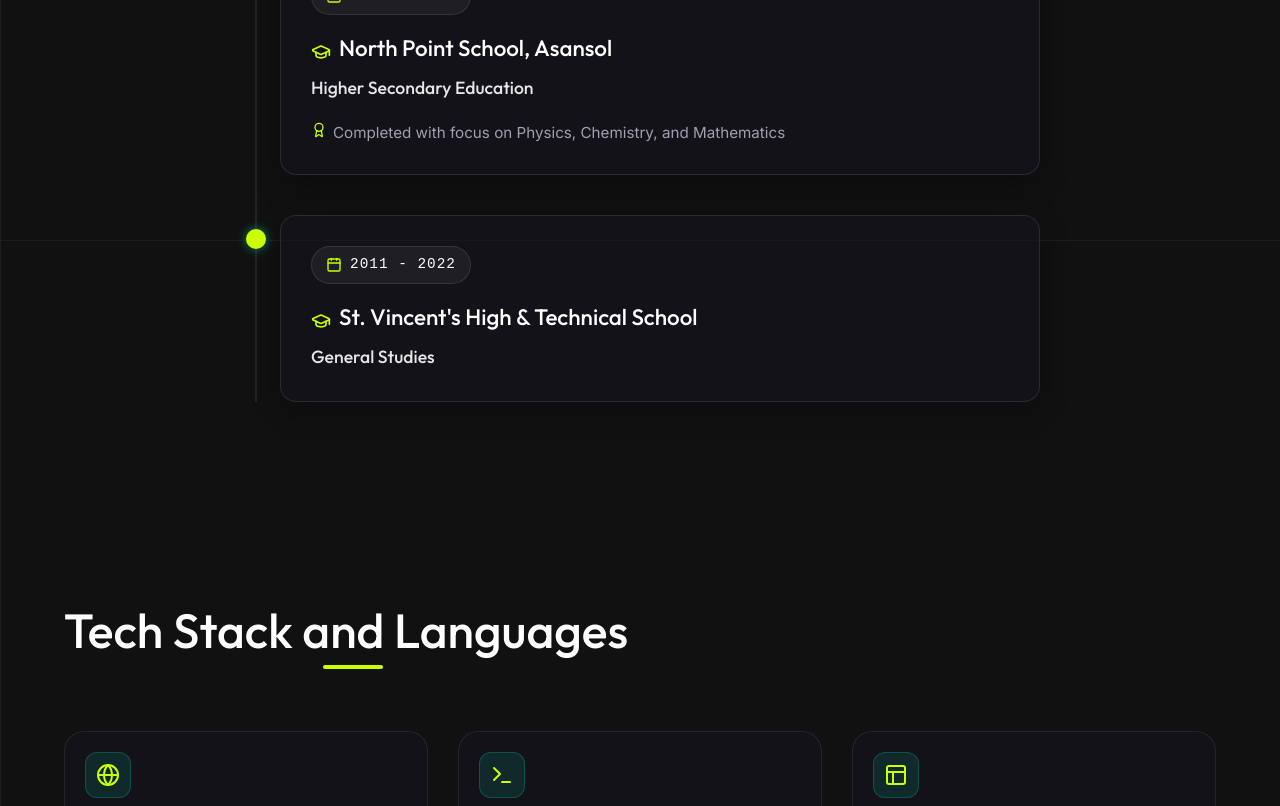
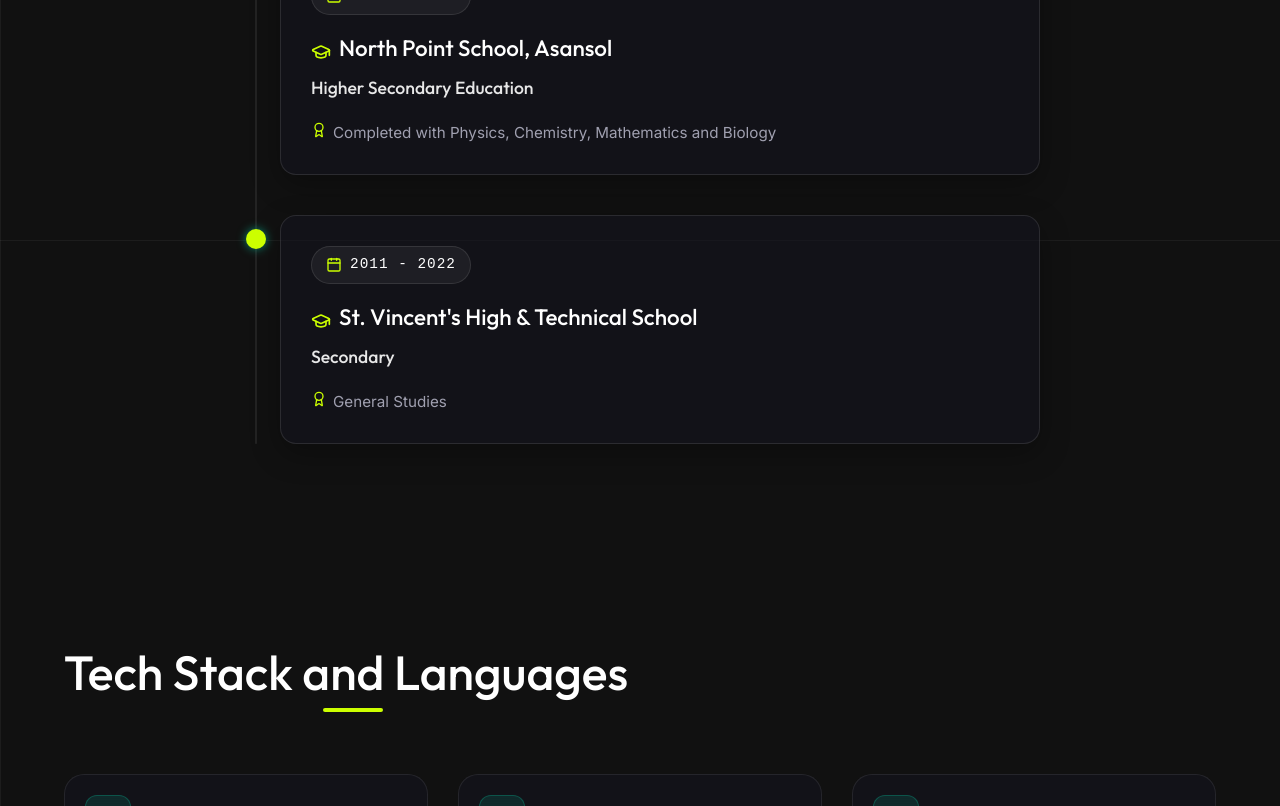
Before and after one commit to Devkanti/Devkanti_portfolio, a React (Vite) app: page / in a window 1280 px wide. Shown: the part 1360-2166 px from the top of the page. Built offline with nearby package versions, Linux system fonts and the light colour scheme.

Commit message:
updated education details

```diff
--- a/src/components/Education.tsx
+++ b/src/components/Education.tsx
@@ -15,13 +15,13 @@
       period: '2022 - 2024',
       institution: 'North Point School, Asansol',
       degree: 'Higher Secondary Education',
-      details: 'Completed with focus on Physics, Chemistry, and Mathematics',
+      details: 'Completed with Physics, Chemistry, Mathematics and Biology',
     },
     {
       period: '2011 - 2022',
       institution: "St. Vincent's High & Technical School",
-      degree: 'General Studies',
-      details: '',
+      degree: 'Secondary',
+      details: 'General Studies',
     }
   ];
 
```
